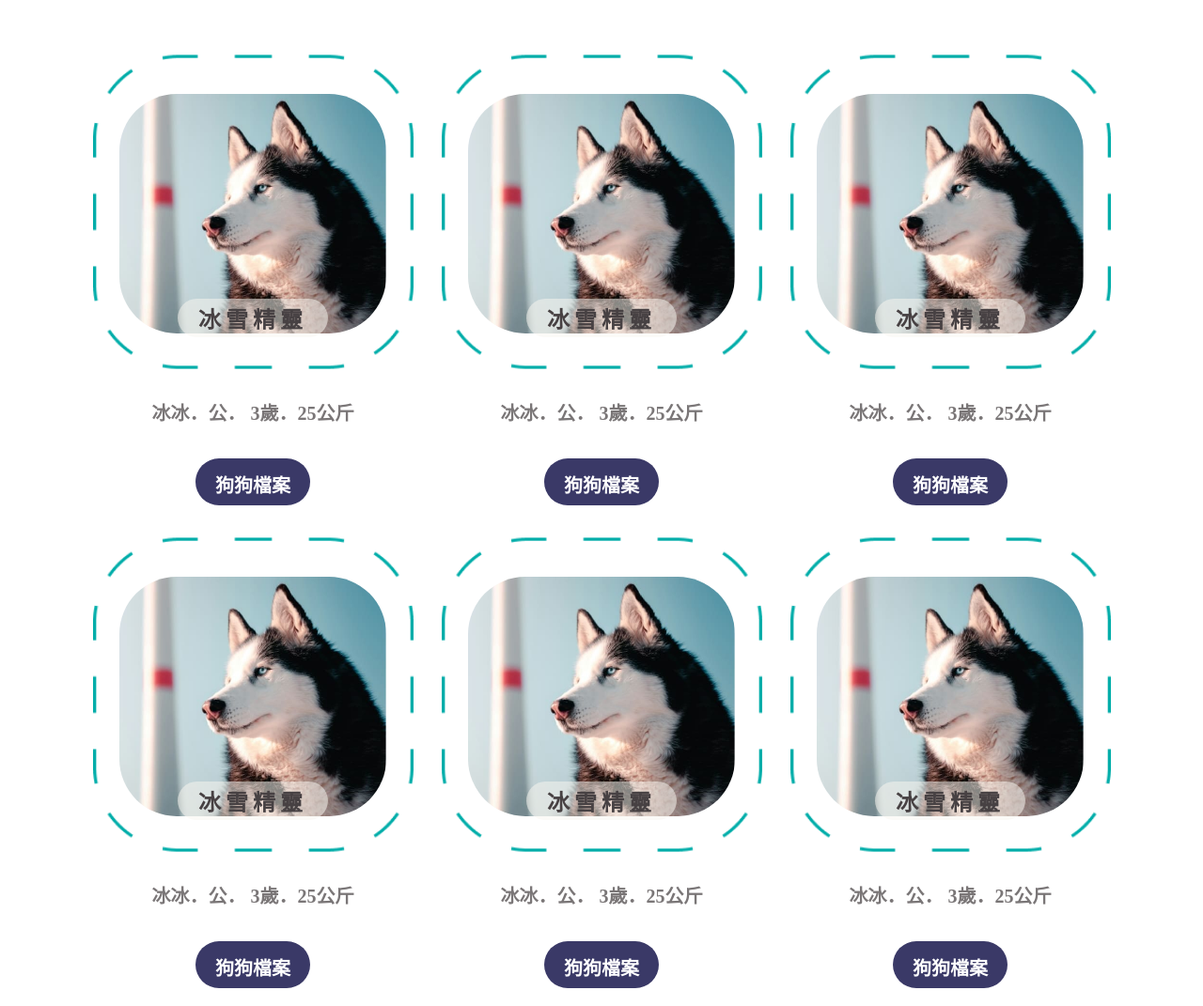
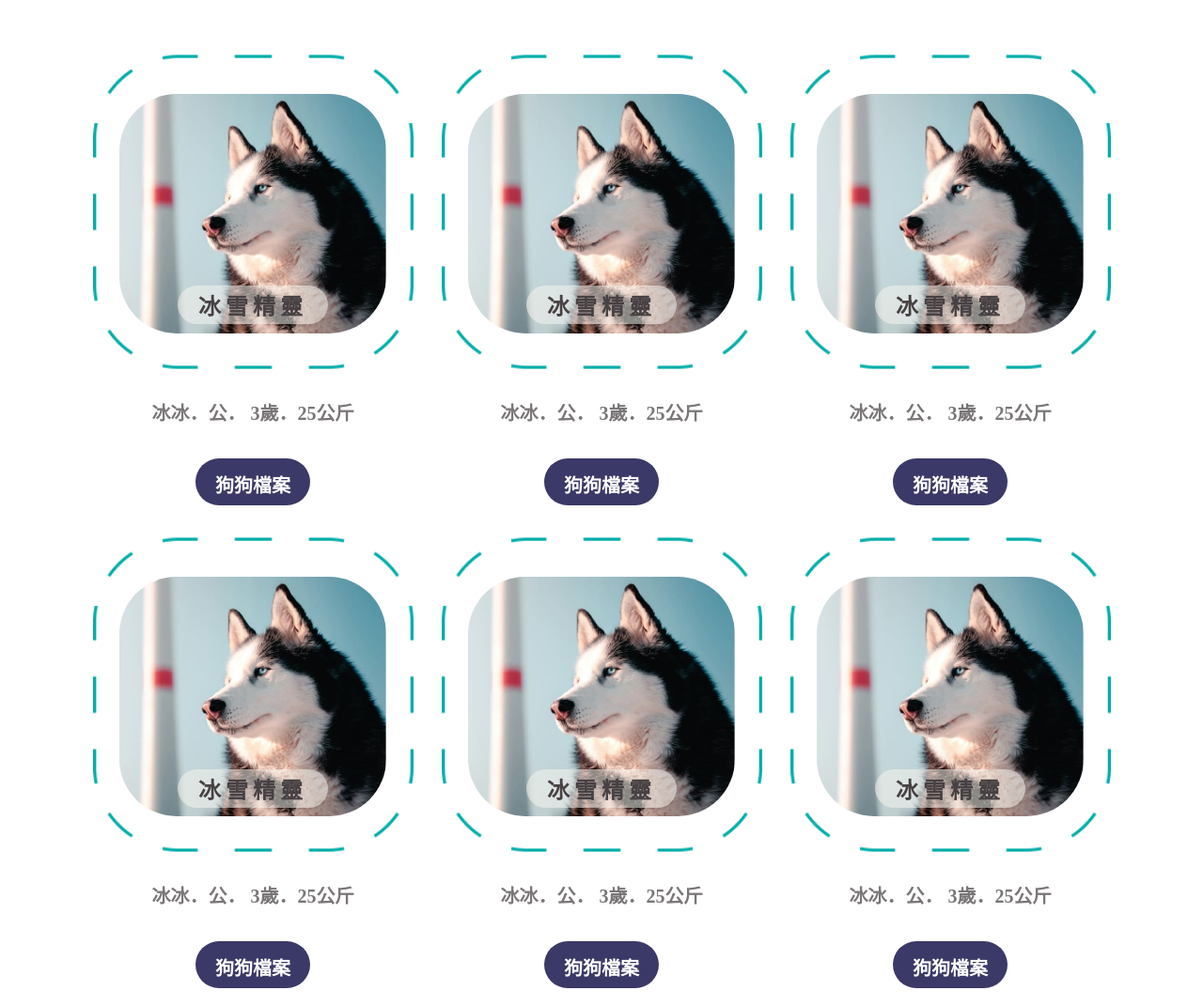
Before and after one commit to Hsuan1128/vue_homework, a plain HTML site: page vue_homework.html in a window 1280 px wide. Shown: the whole page at 94% size. Drawn offline with nearby package versions, Linux system fonts and the light colour scheme.

Commit message:
2024.01.03 修改style

```diff
--- a/style.css
+++ b/style.css
@@ -56,7 +56,7 @@ body{
     background-color: #F7F6F188;
     border-radius: 154px;
     position: absolute;
-    top: 48%;
+    top: 45%;
     transition: 0.3s;
 }
 .item-dog-nickname span{
```
